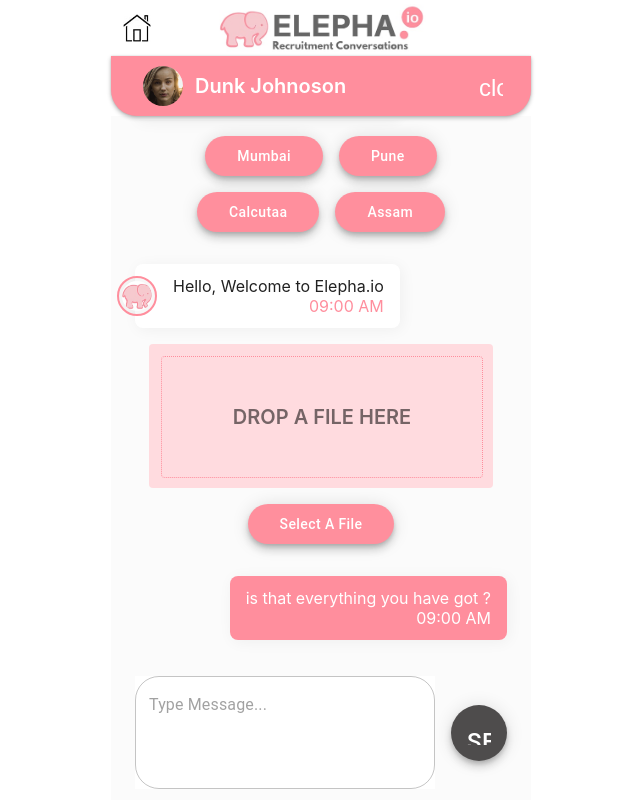
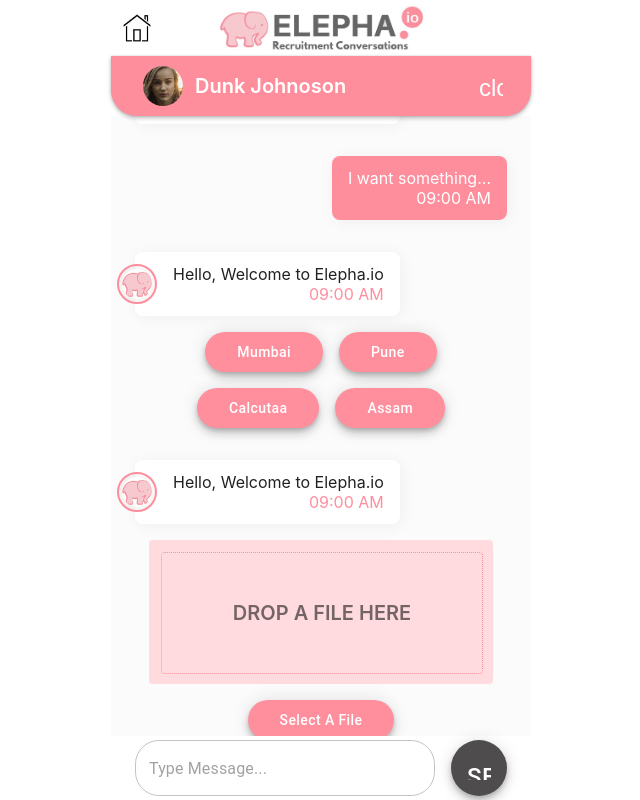
Before and after one commit to shahalihridoy/fiverr-chat-box, a React (Create React App) app: page /chat in a window 1280 px wide. Shown: the whole page, without its empty margins (319-959 px from the left). Built offline with nearby package versions, Linux system fonts and the light colour scheme; the HTML template or start-up script is replaced by a standard one.

Commit message:
fixed logo and text area

```diff
--- a/src/app/views/ChatBox.jsx
+++ b/src/app/views/ChatBox.jsx
@@ -22,21 +22,13 @@ class ChatBox extends Component {
     return (
       <div className="chat-box relative x-center">
         <Sidenav onSidenavToggle={this.handleSidenavToggle} {...this.state} />
-        <div>
+        <div className="h-100vh overflow-hidden">
           <ChatBoxHeader
             {...this.state}
             onOperatorHide={this.handleOperatorHide}
             onSidenavToggle={this.handleSidenavToggle}
           />
-          <div
-            className={`${
-              this.state.showOperator
-                ? "chat-box__container-collapse"
-                : "chat-box__container-hide"
-            } relative mt-4`}
-          >
-            <ChatBoxContainer />
-          </div>
+          <ChatBoxContainer />
           <ChatBoxFooter />
         </div>
       </div>
--- a/src/app/views/ChatBoxContainer.jsx
+++ b/src/app/views/ChatBoxContainer.jsx
@@ -72,14 +72,10 @@ class ChatBoxContainer extends Component {
     this.scrollToBottom();
   }
 
-  componentDidUpdate() {
-    this.scrollToBottom();
-  }
-
   render() {
     let { messageList } = this.state;
     return (
-      <div className="h-100 relative px-24 scroll-y">
+      <div className="chat-box__container relative px-24 scroll-y">
         {messageList.map((message, index) => {
           switch (message.type) {
             case "simple":
--- a/src/app/views/ChatBoxFooter.jsx
+++ b/src/app/views/ChatBoxFooter.jsx
@@ -14,12 +14,12 @@ class ChatBoxFooter extends Component {
 
   render() {
     return (
-      <div className="chat-box__footer flex flex-middle px-24 pt-4 relative">
+      <div className="chat-box__footer flex flex-middle px-24 py-4 relative">
         <TextField
           className="bg-white"
           variant="outlined"
           multiline={true}
-          rows={4}
+          rowsMax={4}
           fullWidth
           placeholder="Type Message..."
           value={this.state.message}
--- a/src/styles/utilities/_common.scss
+++ b/src/styles/utilities/_common.scss
@@ -35,7 +35,9 @@
 .scroll-y {
   overflow-y: scroll;
 }
-
+.overflow-hidden {
+  overflow: hidden;
+}
 ::-webkit-scrollbar {
   width: 4px;
 }
--- a/src/styles/views/chat-box.scss
+++ b/src/styles/views/chat-box.scss
@@ -5,7 +5,11 @@
 
   .chat-box__header {
     background: white;
-
+    position: fixed;
+    top: 0;
+    left: 0;
+    right: 0;
+    z-index: 1;
     .header__logo {
       height: 56px;
       .header__home-icon {
@@ -37,26 +41,17 @@
     }
   }
 
-  .chat-box__container-collapse {
-    height: calc(100vh - 56px - 52px - 140px);
-  }
-  .chat-box__container-hide {
-    height: calc(100vh - 56px - 52px - 80px);
+  .chat-box__container {
+    margin-top: 60px;
+    height: calc(100% - 100px);
   }
 
   .chat-box__footer {
-    // .input-box {
-    //   width: 100%;
-    //   height: 52px;
-    //   border-radius: 20px;
-    //   font-size: 16px;
-    //   &:focus {
-    //     background: white;
-    //   }
-    //   border: 1px solid rgba($color: #000000, $alpha: 0.1);
-    //   outline: none;
-    //   background: rgba(0, 0, 0, 0.03);
-    // }
+    position: fixed;
+    bottom: 0;
+    right: 0;
+    left: 0;
+    background: white;
   }
 }
 
```
